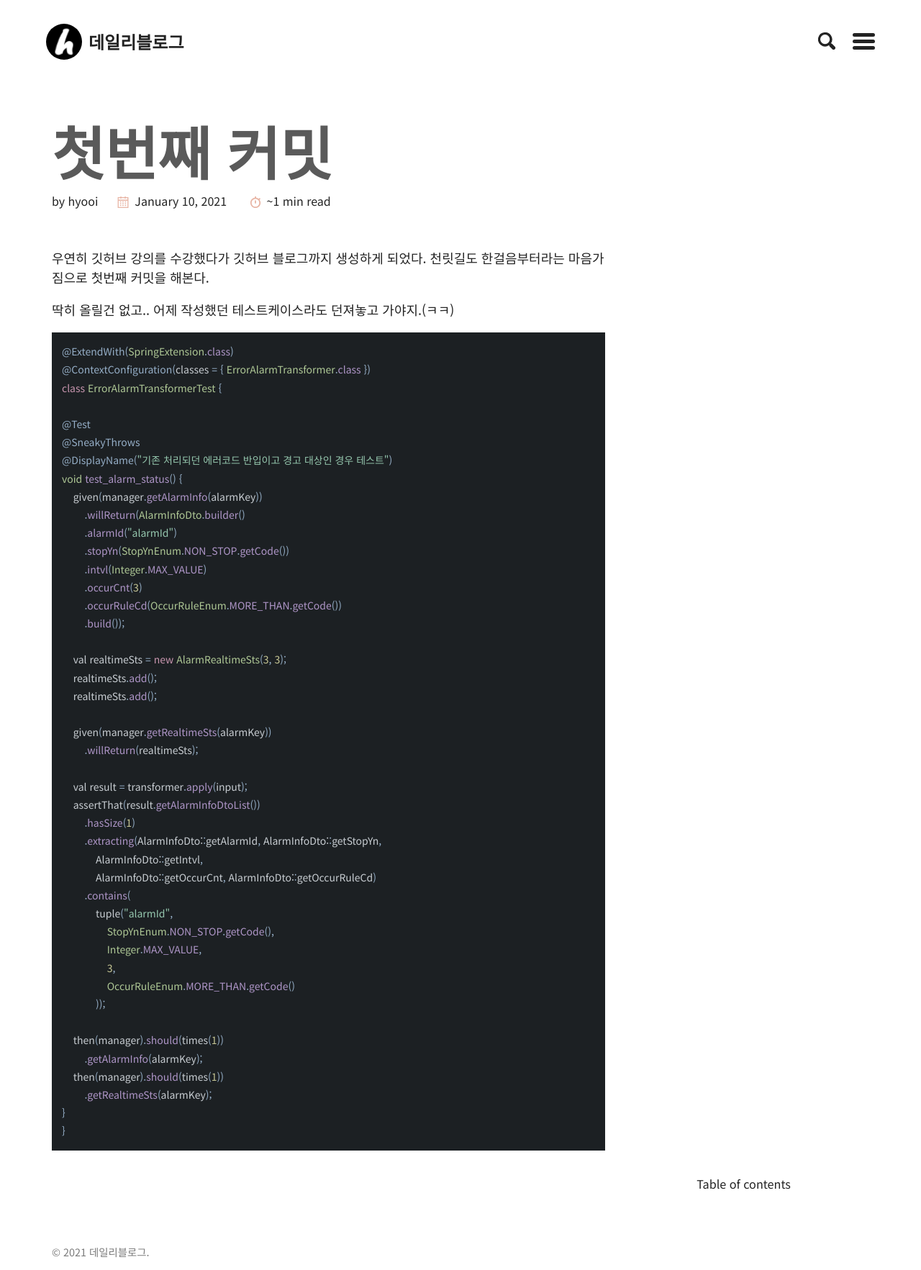
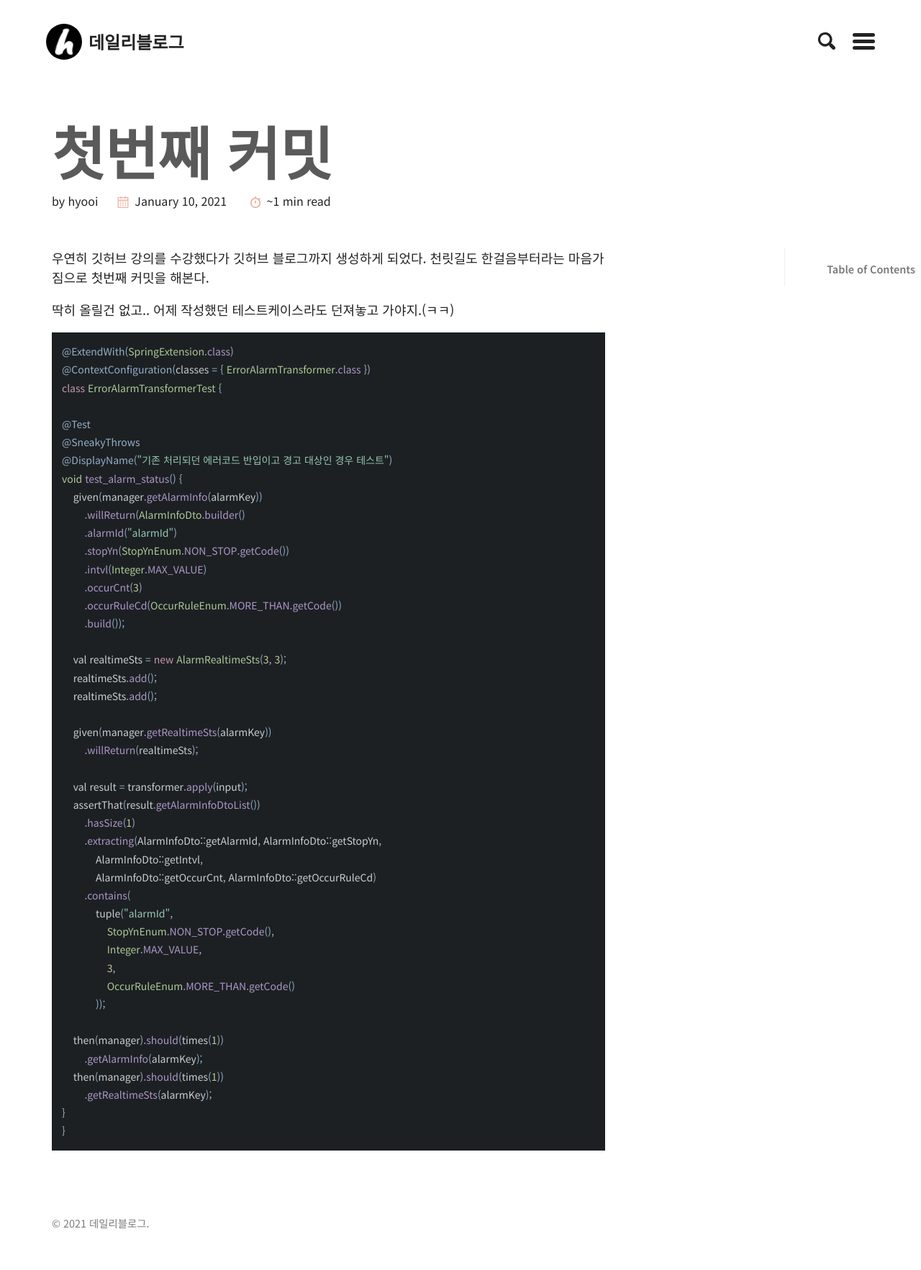
Before and after one commit to hyooi/hyooi.github.io, a Jekyll site: the page built from _posts/2021-01-10-my-first-log.md, in a window 1280 px wide. Shown: the whole page at 72% size. Built offline with Jekyll 4.4.1, drawn with Linux system fonts in a browser that asks for light colours; comment, search, counter and statistics services are not loaded; after the commit the page ends 1725 px from its top, so only the background shows below that.

Commit message:
feat. toc

```diff
--- a/_includes/toc.html
+++ b/_includes/toc.html
@@ -1,4 +1,3 @@
-Table of contents
 {% capture tocWorkspace %}
 {% comment %}
 Copyright (c) 2017 Vladimir "allejo" Jimenez
@@ -80,7 +79,7 @@
 {% assign lastLevel = 0 %}
 
 {% capture listModifier %}{% if orderedList %}ol{% else %}ul{% endif %}{% endcapture %}
-
+Table of contents
 {% for node in nodes %}
 {% if node == "" %}
 {% continue %}
--- a/_layouts/post.html
+++ b/_layouts/post.html
@@ -7,11 +7,12 @@
 <main id="main" class="page-content" aria-label="Content">
   <div class="inner">
     <article class="entry-wrap">
+      <div class="toc-div">
+        <div class="toc-header">Table of Contents</div>
+        {% include toc.html html=content class="toc" %}
+      </div>
       <div class="entry-content">
         {{ content }}
-      </div>
-      <div class="toc">
-        {% include toc.html html=content class="toc" %}
       </div>
       <script async src="https://pagead2.googlesyndication.com/pagead/js/adsbygoogle.js?client=ca-pub-2333333335898405"
               crossorigin="anonymous"></script>
--- a/_sass/basically-basic/_base.scss
+++ b/_sass/basically-basic/_base.scss
@@ -109,19 +109,45 @@
   }
 }
 
-.toc {
-  font-size: 0.9em;
+.toc-div {
   position: sticky !important; /* added to make toc scroll with page */
   float: right !important; /* added to make toc scroll with page */
   top: 0;
   right: 0;
-  width: 300px;
-  margin-right: -1 * 300px;
+  height: 100%;
+  margin-right: -1 * $min-vw;
   padding-left: 1em;
   padding-top: 1em !important; /* added to make toc scroll with page */
   z-index: 10;
+  border-left: 1px solid #f0f0f2;
+}
+
+.toc-header {
+  color: #797979;
+  font-size: 0.8em;
+  margin-bottom: 0.9em;
+  padding-inline-start: 40px;
+  font-weight: 700;
+}
+
+.toc {
+  font-size: 0.8em;
 
   li {
+    list-style-type: none;
     color: #696969;
+    font-weight: lighter;
+    line-height: 155%;
+    letter-spacing: 0.01em;
+  }
+
+  a {
+    text-decoration: none;
   }
 }
+
+@media screen and (max-width: 1100px) {
+  .toc-div {
+    display: none;
+  }
+}
```
